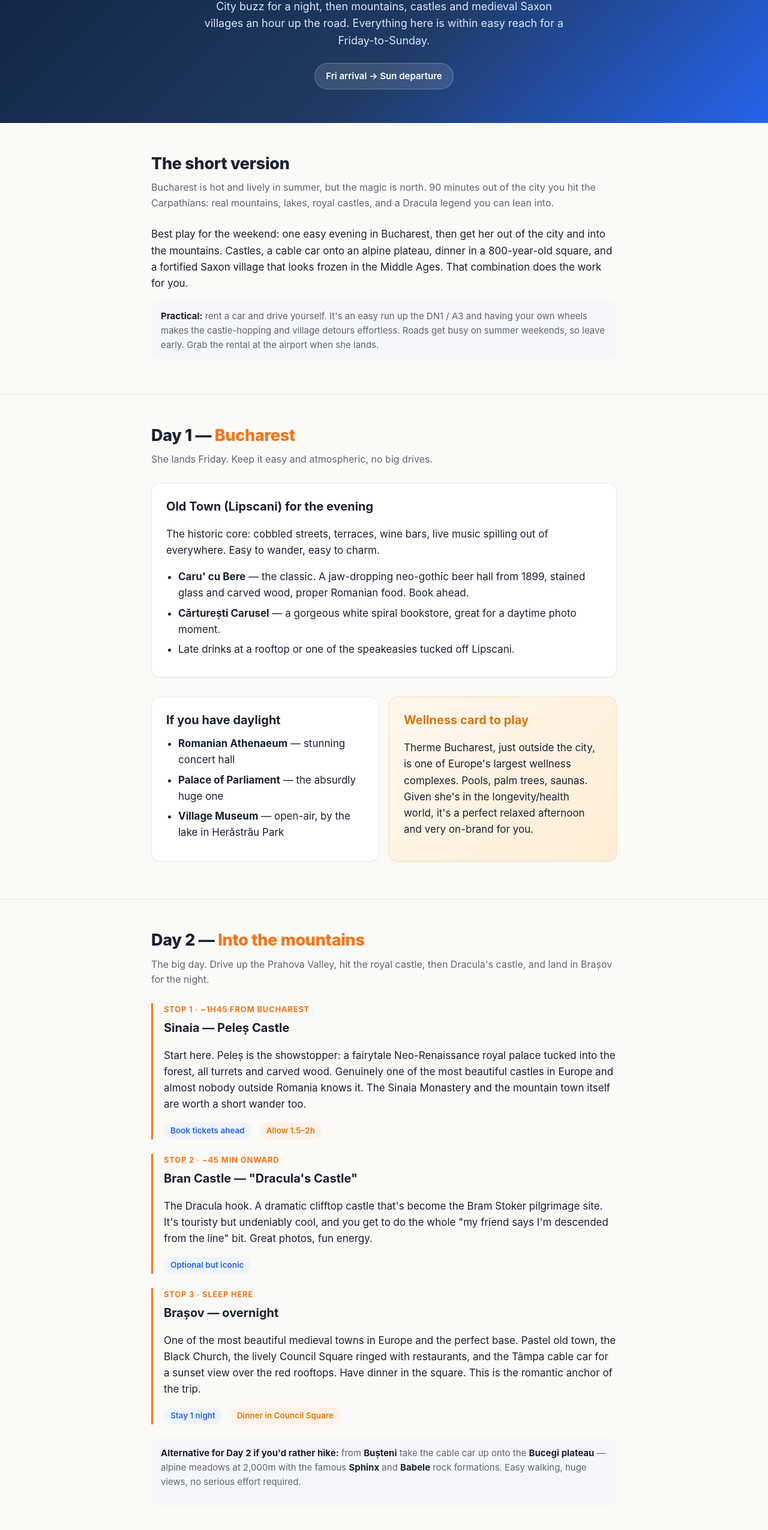
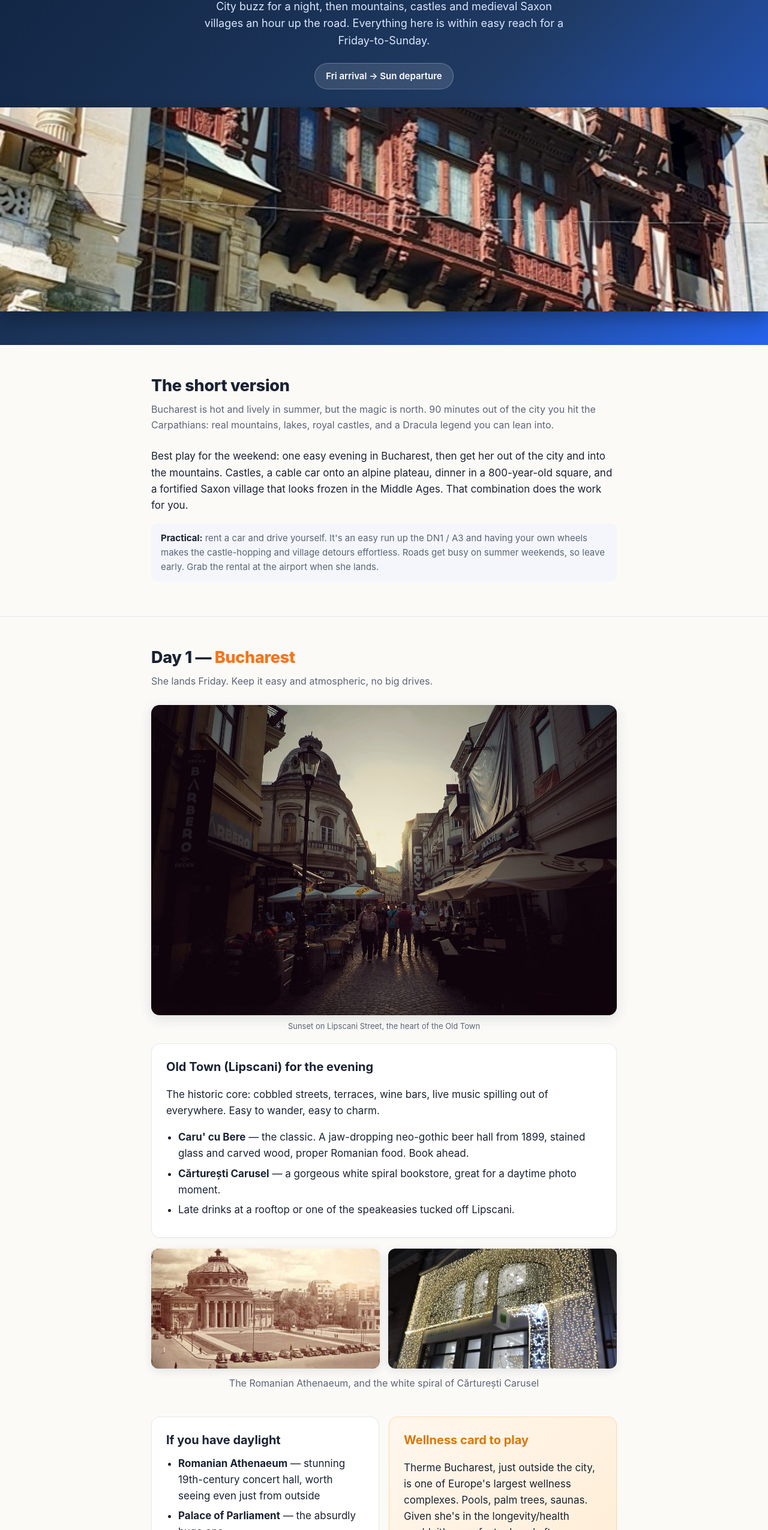
Before and after one commit to emilianpopa/deepak-bucharest-guide, a plain HTML site: page index.html in a window 1280 px wide. Shown: the part 161-2711 px from the top of the page at 60% size. Drawn offline with Linux system fonts and the light colour scheme.

Commit message:
Add Wikimedia photos: castles, mountains, Bucharest landmarks

```diff
--- a/index.html
+++ b/index.html
@@ -47,6 +47,16 @@
   .impress h3{color:var(--amber)}
   .grid{display:grid;grid-template-columns:1fr 1fr;gap:16px}
   @media(max-width:620px){.grid{grid-template-columns:1fr}header.hero h1{font-size:31px}}
+  figure{margin:18px 0}
+  figure img{width:100%;height:auto;border-radius:14px;display:block;
+    box-shadow:0 6px 22px rgba(20,30,60,.12)}
+  figure figcaption{font-size:13px;color:var(--muted);margin-top:8px;text-align:center}
+  .hero-img{width:100%;max-height:340px;object-fit:cover;border-radius:0;display:block;
+    margin-top:30px;box-shadow:0 12px 30px rgba(0,0,0,.3)}
+  .photorow{display:grid;grid-template-columns:1fr 1fr;gap:14px;margin:18px 0}
+  .photorow img{width:100%;height:200px;object-fit:cover;border-radius:12px;display:block;
+    box-shadow:0 4px 16px rgba(20,30,60,.1)}
+  @media(max-width:620px){.photorow{grid-template-columns:1fr}.photorow img{height:220px}}
   a{color:var(--blue);text-decoration:none;border-bottom:1px solid #c7d6fb}
   a:hover{border-color:var(--blue)}
   .tip{font-size:15px;color:var(--muted);background:#f4f6fb;border-radius:10px;padding:12px 16px;margin:12px 0}
@@ -64,6 +74,7 @@
     <p>City buzz for a night, then mountains, castles and medieval Saxon villages an hour up the road. Everything here is within easy reach for a Friday-to-Sunday.</p>
     <div class="dates">Fri arrival → Sun departure</div>
   </div>
+  <img class="hero-img" src="images/peles.jpg" alt="Peleș Castle in the Carpathian forest">
 </header>
 
 <section>
@@ -80,6 +91,11 @@
     <h2>Day 1 — <span class="em">Bucharest</span></h2>
     <p class="sub">She lands Friday. Keep it easy and atmospheric, no big drives.</p>
 
+    <figure>
+      <img src="images/lipscani.jpg" alt="Sunset over Lipscani Street in Bucharest's Old Town">
+      <figcaption>Sunset on Lipscani Street, the heart of the Old Town</figcaption>
+    </figure>
+
     <div class="card">
       <h3>Old Town (Lipscani) for the evening</h3>
       <p>The historic core: cobbled streets, terraces, wine bars, live music spilling out of everywhere. Easy to wander, easy to charm.</p>
@@ -90,11 +106,17 @@
       </ul>
     </div>
 
+    <div class="photorow">
+      <img src="images/athenaeum.jpg" alt="The Romanian Athenaeum concert hall">
+      <img src="images/carturesti.jpg" alt="Cărturești Carusel spiral bookstore interior">
+    </div>
+    <p class="sub" style="text-align:center;margin-top:-6px">The Romanian Athenaeum, and the white spiral of Cărturești Carusel</p>
+
     <div class="grid">
       <div class="card">
         <h3>If you have daylight</h3>
         <ul>
-          <li><b>Romanian Athenaeum</b> — stunning concert hall</li>
+          <li><b>Romanian Athenaeum</b> — stunning 19th-century concert hall, worth seeing even just from outside</li>
           <li><b>Palace of Parliament</b> — the absurdly huge one</li>
           <li><b>Village Museum</b> — open-air, by the lake in Herăstrău Park</li>
         </ul>
@@ -111,6 +133,12 @@
   <div class="wrap">
     <h2>Day 2 — <span class="em">Into the mountains</span></h2>
     <p class="sub">The big day. Drive up the Prahova Valley, hit the royal castle, then Dracula's castle, and land in Brașov for the night.</p>
+
+    <div class="photorow">
+      <img src="images/bran.jpg" alt="Bran Castle, known as Dracula's Castle">
+      <img src="images/brasov.jpg" alt="Council Square in medieval Brașov">
+    </div>
+    <p class="sub" style="text-align:center;margin-top:-6px">Bran Castle on its cliff, and Brașov's Council Square</p>
 
     <div class="day">
       <div class="tag">Stop 1 · ~1h45 from Bucharest</div>
@@ -133,6 +161,10 @@
       <div class="meta"><span class="pill">Stay 1 night</span><span class="pill warm">Dinner in Council Square</span></div>
     </div>
 
+    <figure>
+      <img src="images/bucegi.jpg" alt="The Sphinx rock formation on the Bucegi plateau">
+      <figcaption>The Sphinx on the Bucegi plateau, reached by cable car from Bușteni</figcaption>
+    </figure>
     <div class="tip"><b>Alternative for Day 2 if you'd rather hike:</b> from <b>Bușteni</b> take the cable car up onto the <b>Bucegi plateau</b> — alpine meadows at 2,000m with the famous <b>Sphinx</b> and <b>Babele</b> rock formations. Easy walking, huge views, no serious effort required.</p>
   </div>
 </section>
@@ -141,6 +173,11 @@
   <div class="wrap">
     <h2>Day 3 — <span class="em">A Saxon village, then home</span></h2>
     <p class="sub">Sunday. Brașov in the morning, then the place that seals it before you head to the airport.</p>
+
+    <figure>
+      <img src="images/viscri.jpg" alt="The white fortified Saxon church at Viscri">
+      <figcaption>The fortified Saxon church at Viscri, the village Claudia and I went to</figcaption>
+    </figure>
 
     <div class="card">
       <h3>Viscri — the fortified Saxon village</h3>
```
Also changed, not shown: images/athenaeum.jpg (added), images/bran.jpg (added), images/brasov.jpg (added), images/bucegi.jpg (added), images/carturesti.jpg (added), images/lipscani.jpg (added), images/peles.jpg (added), images/viscri.jpg (added).
